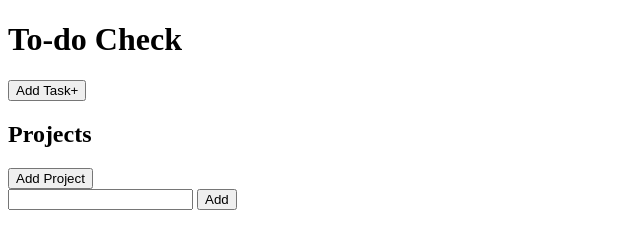
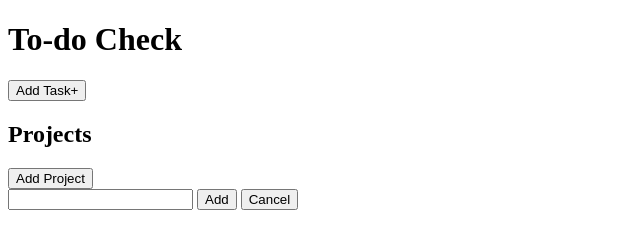
Before and after one commit to BrandonLunaCastro/To-do-List, a plain HTML site: page index.html in a window 1280 px wide. Shown: the whole page, without its empty margins (0-640 px from the left). Drawn offline with Linux system fonts and the light colour scheme.

Commit message:
fixed: add functionality to cancel button

```diff
--- a/index.html
+++ b/index.html
@@ -50,9 +50,7 @@
                         <option value="medium">Medium</option>
                         <option value="low">Low</option>
                     </select>
-                    <select name="project" id="edit__select">
-
-                    </select>
+                    <select name="project" id="edit__select"></select>
                     <button type="submit" id="add" class="confirm__edit">Confirm edit</button>
                 </form>
             </dialog>
@@ -60,13 +58,12 @@
         <article>
             <h2>Projects</h2>
             <button class="add__project" type="button" name="add__project" id="add__project">Add Project</button>
-            <div class="display__none">
+            <div class="option__project display__none">
                 <input type="text" name="name" id="name">
                 <button type="button" id="btn__add" name="btn__add">Add</button>
+                <button type="button" id="btn__cancel" name="cancel">Cancel</button>
             </div>
-            <div class="projects">
-
-            </div>
+            <div class="projects"></div>
         </article>
         <article class="tasks"></article>
     </main>
```
